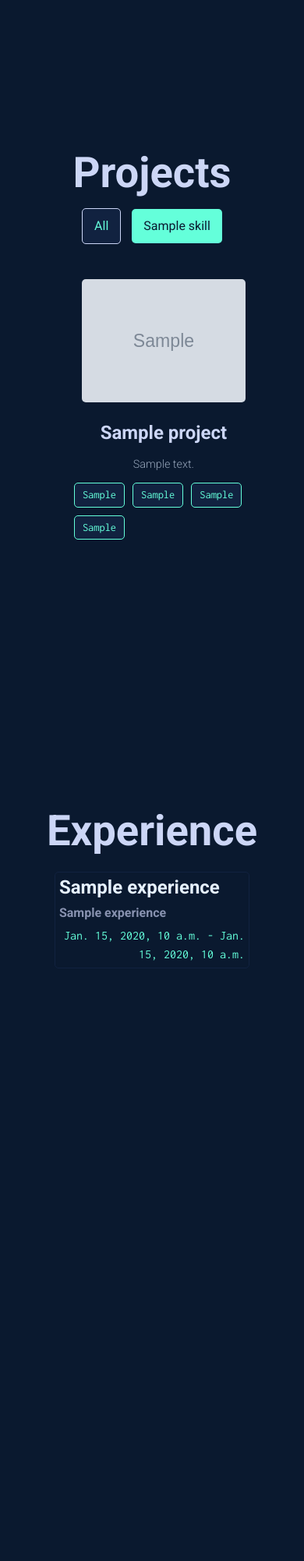
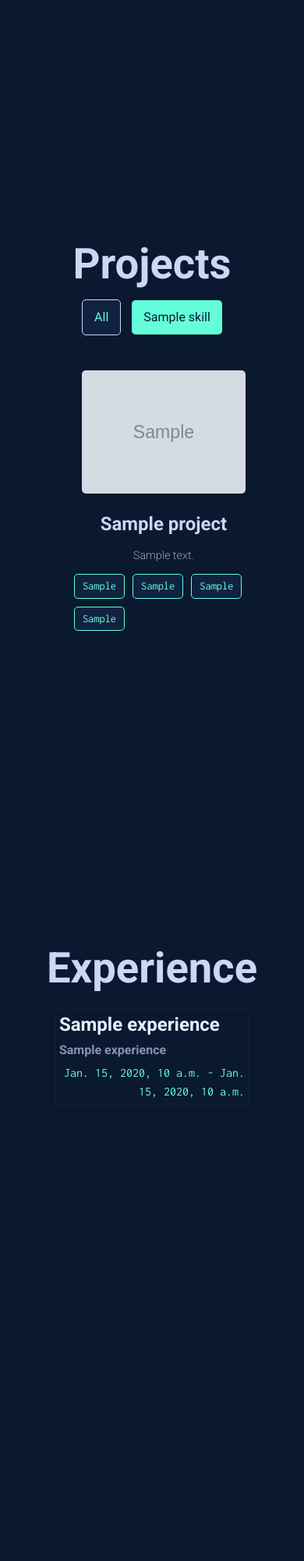
Before and after one commit to arekbauer/Personal-Portfolio-Project, a Django app: template portfolio/templates/portfolio/home.html in a window 390 px wide. Shown: the part 733-2735 px from the top of the page at 78% size. Before the commit the page ends 1975 px from the top, so only its background shows below. Run offline with Django 3.2, Linux system fonts and the light colour scheme; the template is opened without the code that fills it: most values are stand-ins (such as "Sample title", 1, 10 or a date in 2020); grey boxes marked "Sample" are stand-in pictures; some libraries are stand-ins or nearby versions.

Commit message:
Fix Mobile Viewing Spacing

```diff
--- a/portfolio/static/portfolio/css/home.css
+++ b/portfolio/static/portfolio/css/home.css
@@ -207,6 +207,13 @@ section:last-of-type {
 
     section {
         scroll-snap-align: none;
-        flex-direction: row wra;
+    }
+
+    section:nth-child(2) {
+        margin-top: 30%;
+    }
+
+    section:nth-child(3) {
+        margin-top: 15%;
     }
 }
```
